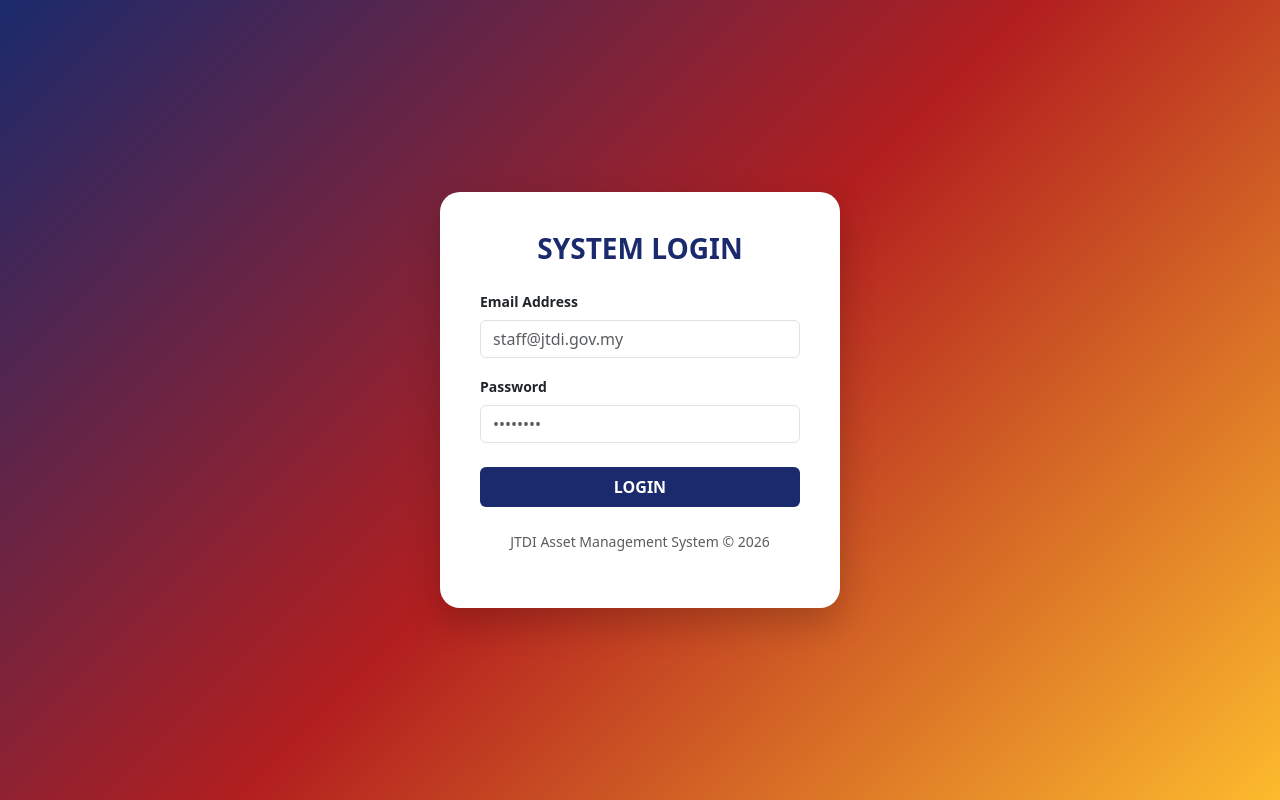
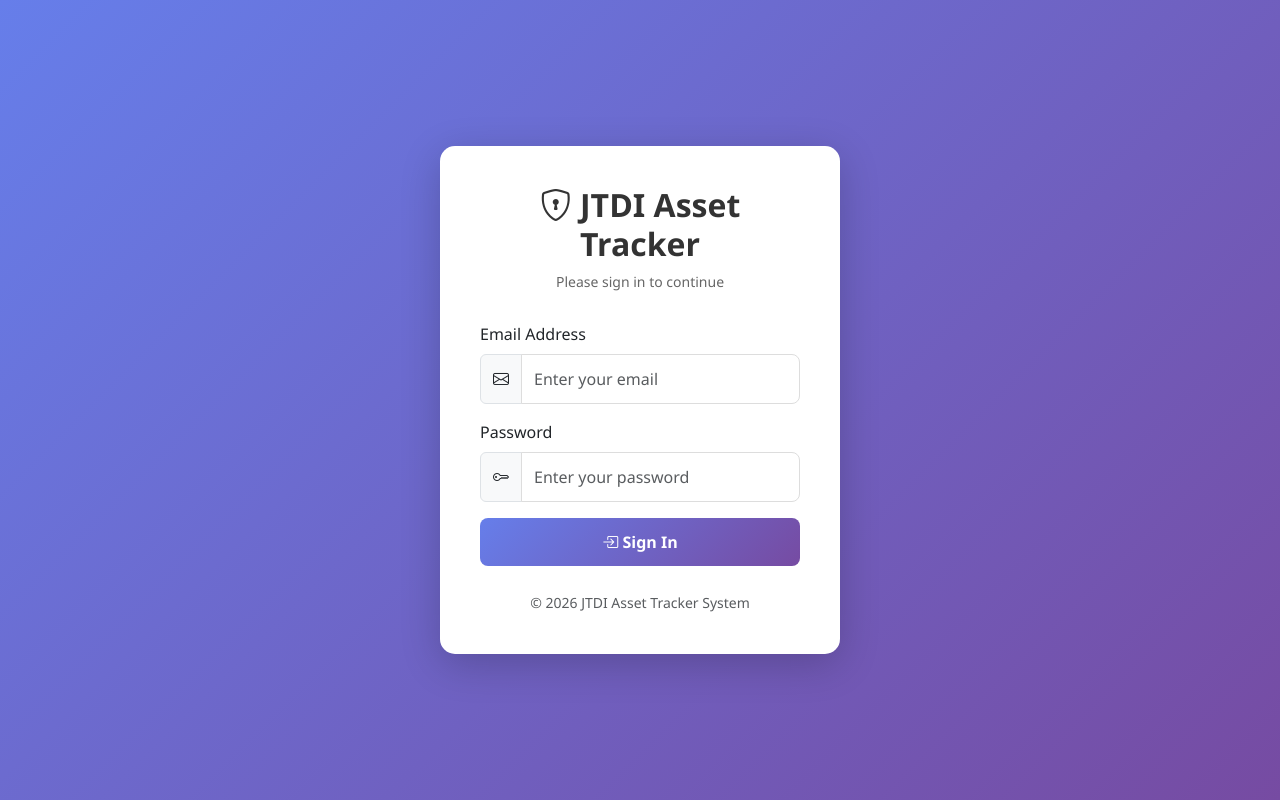
Before and after one commit to Fakhrul0029/Asset-Tracker-System-Together-, a Flask app: page /login in a window 1280 px wide. Run offline with Flask 3, Linux system fonts and the light colour scheme; some libraries are stand-ins or nearby versions.

Commit message:
Enhance login page styling and structure

```diff
--- a/templates/login.html
+++ b/templates/login.html
@@ -2,38 +2,114 @@
 <html lang="en">
 <head>
     <meta charset="UTF-8">
+    <meta name="viewport" content="width=device-width, initial-scale=1.0">
     <title>Login - JTDI Asset Tracker</title>
-    <link rel="stylesheet" href="https://cdn.jsdelivr.net/npm/bootstrap@5.3.0/dist/css/bootstrap.min.css">
+    <link href="https://cdn.jsdelivr.net/npm/bootstrap@5.3.0/dist/css/bootstrap.min.css" rel="stylesheet">
+    <link rel="stylesheet" href="https://cdn.jsdelivr.net/npm/bootstrap-icons@1.10.0/font/bootstrap-icons.css">
     <style>
-        body { background: linear-gradient(135deg, #1a2a6c, #b21f1f, #fdbb2d); height: 100vh; display: flex; align-items: center; justify-content: center; }
-        .login-card { width: 400px; border-radius: 20px; border: none; box-shadow: 0 15px 35px rgba(0,0,0,0.2); background: white; padding: 40px; }
-        .btn-primary { background: #1a2a6c; border: none; font-weight: bold; }
+        body {
+            background: linear-gradient(135deg, #667eea 0%, #764ba2 100%);
+            min-height: 100vh;
+            display: flex;
+            align-items: center;
+            justify-content: center;
+            font-family: 'Segoe UI', Tahoma, Geneva, Verdana, sans-serif;
+        }
+        .login-card {
+            background: white;
+            border-radius: 15px;
+            box-shadow: 0 10px 40px rgba(0,0,0,0.2);
+            padding: 40px;
+            width: 100%;
+            max-width: 400px;
+        }
+        .login-header {
+            text-align: center;
+            margin-bottom: 30px;
+        }
+        .login-header h2 {
+            color: #333;
+            font-weight: 600;
+        }
+        .login-header p {
+            color: #666;
+            font-size: 14px;
+        }
+        .form-control {
+            border-radius: 8px;
+            padding: 12px;
+            border: 1px solid #ddd;
+        }
+        .form-control:focus {
+            border-color: #667eea;
+            box-shadow: 0 0 0 0.2rem rgba(102, 126, 234, 0.25);
+        }
+        .btn-login {
+            background: linear-gradient(135deg, #667eea 0%, #764ba2 100%);
+            border: none;
+            border-radius: 8px;
+            padding: 12px;
+            font-weight: 600;
+            transition: transform 0.2s;
+        }
+        .btn-login:hover {
+            transform: translateY(-2px);
+            box-shadow: 0 5px 20px rgba(102, 126, 234, 0.4);
+        }
+        .alert {
+            border-radius: 8px;
+        }
     </style>
 </head>
 <body>
     <div class="login-card">
-        <h3 class="text-center fw-bold mb-4" style="color: #1a2a6c;">SYSTEM LOGIN</h3>
+        <div class="login-header">
+            <h2><i class="bi bi-shield-lock"></i> JTDI Asset Tracker</h2>
+            <p>Please sign in to continue</p>
+        </div>
 
         {% with messages = get_flashed_messages() %}
-          {% if messages %}
-            {% for message in messages %}
-              <div class="alert alert-danger py-2 small text-center">{{ message }}</div>
-            {% endfor %}
-          {% endif %}
+            {% if messages %}
+                {% for message in messages %}
+                    <div class="alert alert-danger alert-dismissible fade show" role="alert">
+                        {{ message }}
+                        <button type="button" class="btn-close" data-bs-dismiss="alert"></button>
+                    </div>
+                {% endfor %}
+            {% endif %}
         {% endwith %}
 
-        <form method="POST">
+        <form method="POST" action="{{ url_for('login') }}">
+            <input type="hidden" name="csrf_token" value="{{ csrf_token() }}"/>
+
             <div class="mb-3">
-                <label class="form-label small fw-bold">Email Address</label>
-                <input type="email" name="email" class="form-control" placeholder="staff@jtdi.gov.my" required>
+                <label for="email" class="form-label">Email Address</label>
+                <div class="input-group">
+                    <span class="input-group-text"><i class="bi bi-envelope"></i></span>
+                    <input type="email" class="form-control" id="email" name="email" required placeholder="Enter your email">
+                </div>
             </div>
-            <div class="mb-4">
-                <label class="form-label small fw-bold">Password</label>
-                <input type="password" name="password" class="form-control" placeholder="••••••••" required>
+
+            <div class="mb-3">
+                <label for="password" class="form-label">Password</label>
+                <div class="input-group">
+                    <span class="input-group-text"><i class="bi bi-key"></i></span>
+                    <input type="password" class="form-control" id="password" name="password" required placeholder="Enter your password">
+                </div>
             </div>
-            <button type="submit" class="btn btn-primary w-100 py-2">LOGIN</button>
+
+            <div class="d-grid gap-2">
+                <button type="submit" class="btn btn-primary btn-login">
+                    <i class="bi bi-box-arrow-in-right"></i> Sign In
+                </button>
+            </div>
         </form>
-        <p class="text-center text-muted small mt-4">JTDI Asset Management System &copy; 2026</p>
+
+        <div class="text-center mt-4">
+            <small class="text-muted">© 2026 JTDI Asset Tracker System</small>
+        </div>
     </div>
+
+    <script src="https://cdn.jsdelivr.net/npm/bootstrap@5.3.0/dist/js/bootstrap.bundle.min.js"></script>
 </body>
 </html>
```
